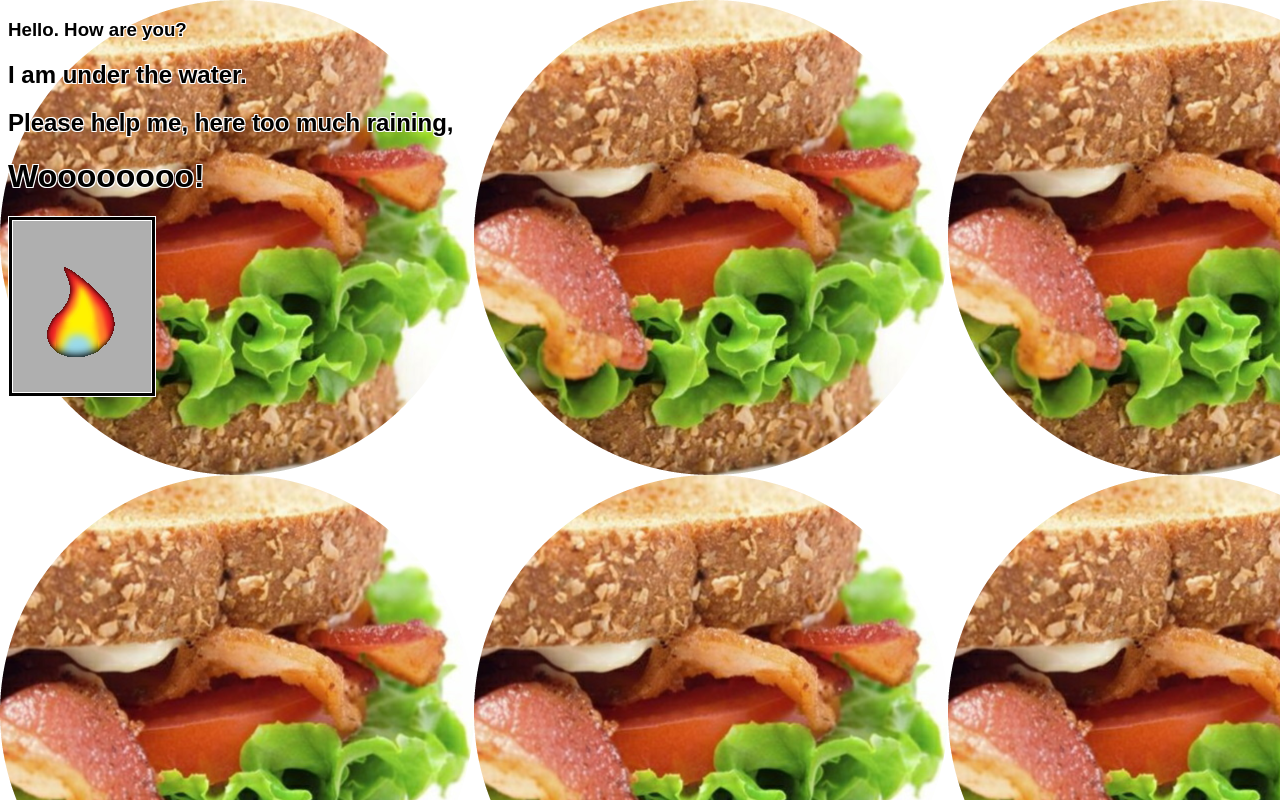
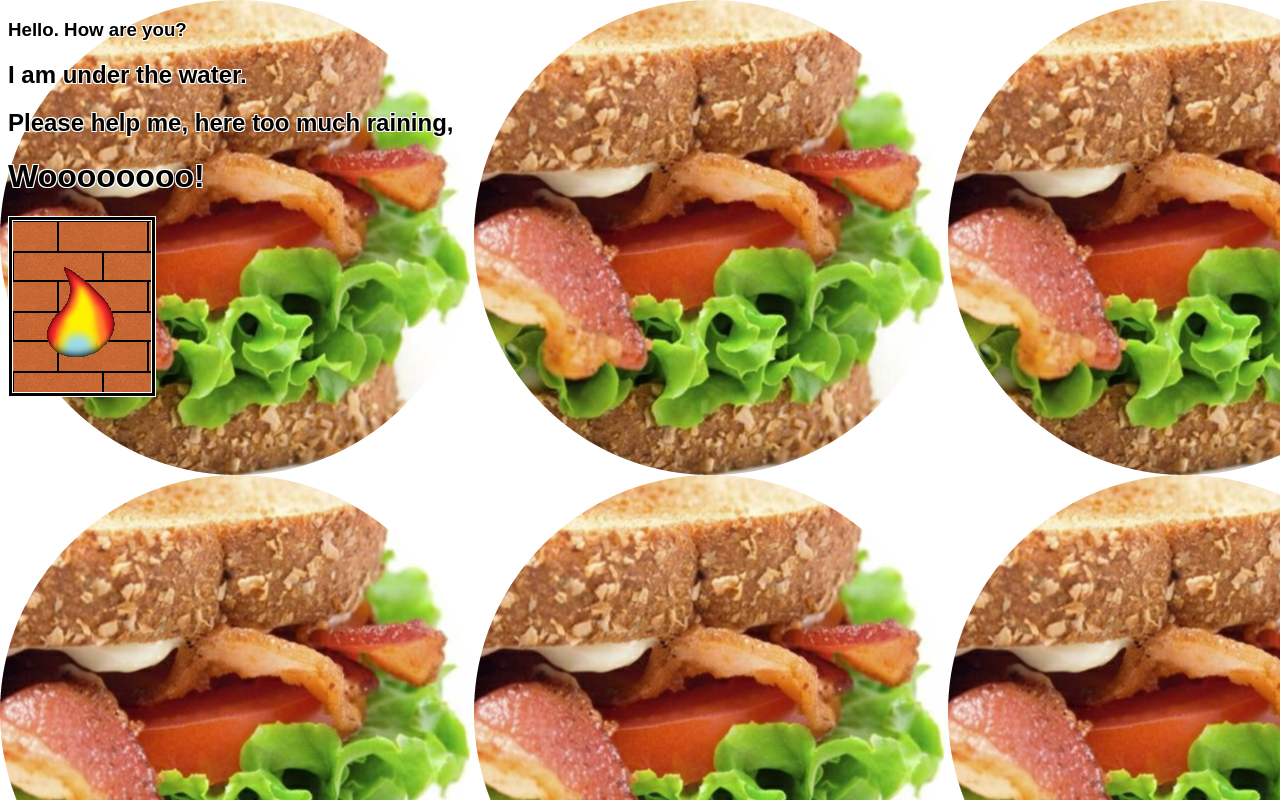
Before and after one commit to NickTheEASDude/NickTheEASDude.github.io, a SvelteKit app: page /home in a window 1280 px wide. Built offline with nearby package versions, Linux system fonts and the light colour scheme.

Commit message:
change background of fire div to bricks

```diff
--- a/src/routes/home/+page.svelte
+++ b/src/routes/home/+page.svelte
@@ -5,8 +5,6 @@
 <script lang="ts">
 	import fire from "./fire.png";
 </script>
-
-
 <main class="outlined">
 	<h3>Hello. How are you?</h3>
 	<h2>I am under the water.</h2>
@@ -34,6 +32,6 @@
 		border: 3px solid black;
 	}
 	div#bg {
-		background-color: #afafaf;
+		background-image: url("brick.png");
 	}
 </style>
```
Also changed, not shown: src/routes/home/brick.png (added).
